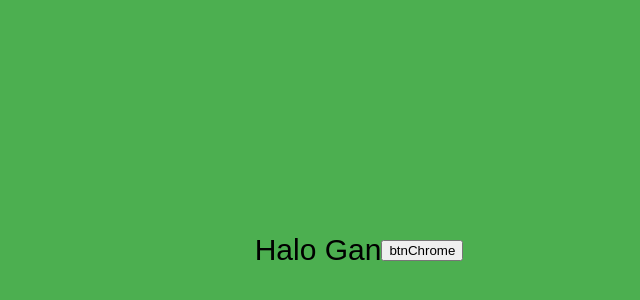
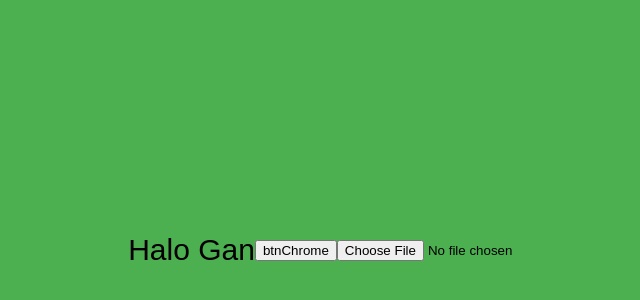
Before and after one commit to yandyrohman/yandyrohman.github.io, a plain HTML site: page index.html in a window 1280 px wide. Shown: the part 150-450 px from the top of the page, without its empty margins (281-921 px from the left). Drawn offline with Linux system fonts and the light colour scheme.

Commit message:
Update index.html

```diff
--- a/index.html
+++ b/index.html
@@ -15,6 +15,8 @@
     <main id="el">
         Halo Gan<br>
         <button onclick="btnChrome()">btnChrome</button>
+        <br>
+        <input type="file" accept="image/*" capture="camera" />
     </main>
 
 </body>
```
